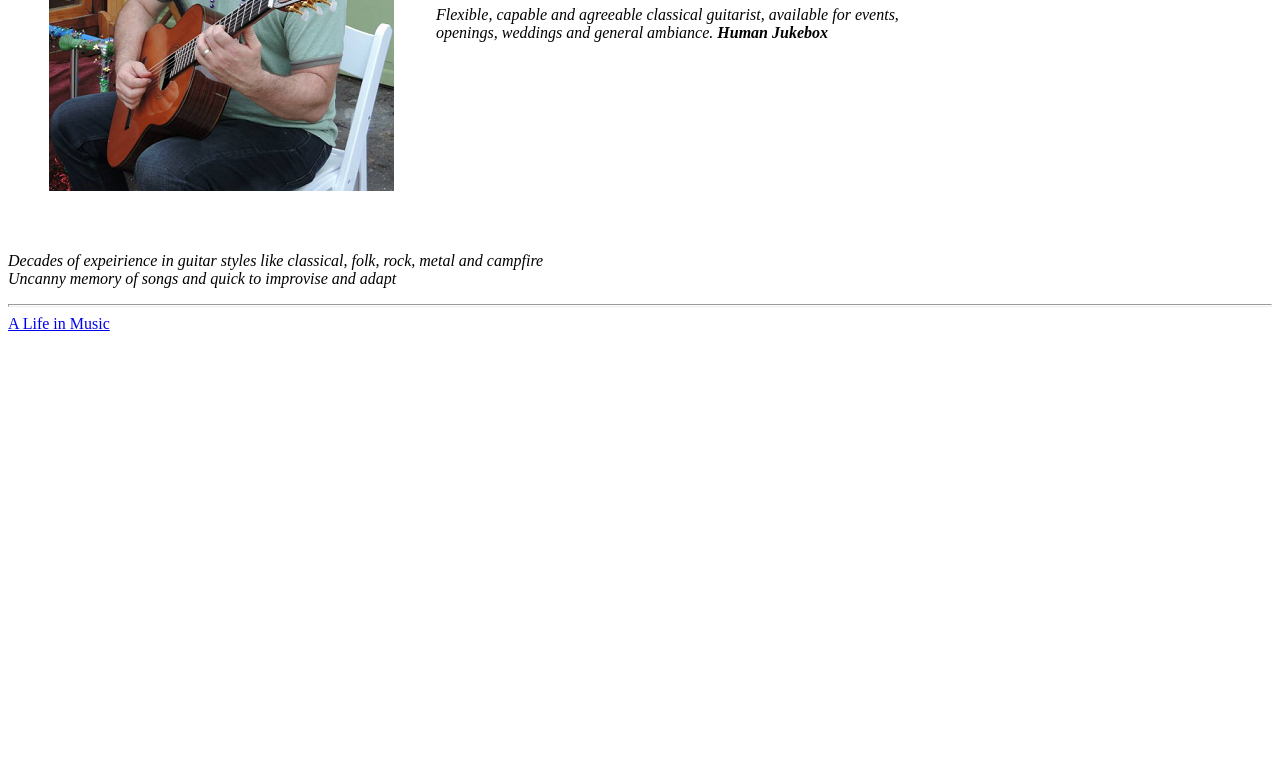
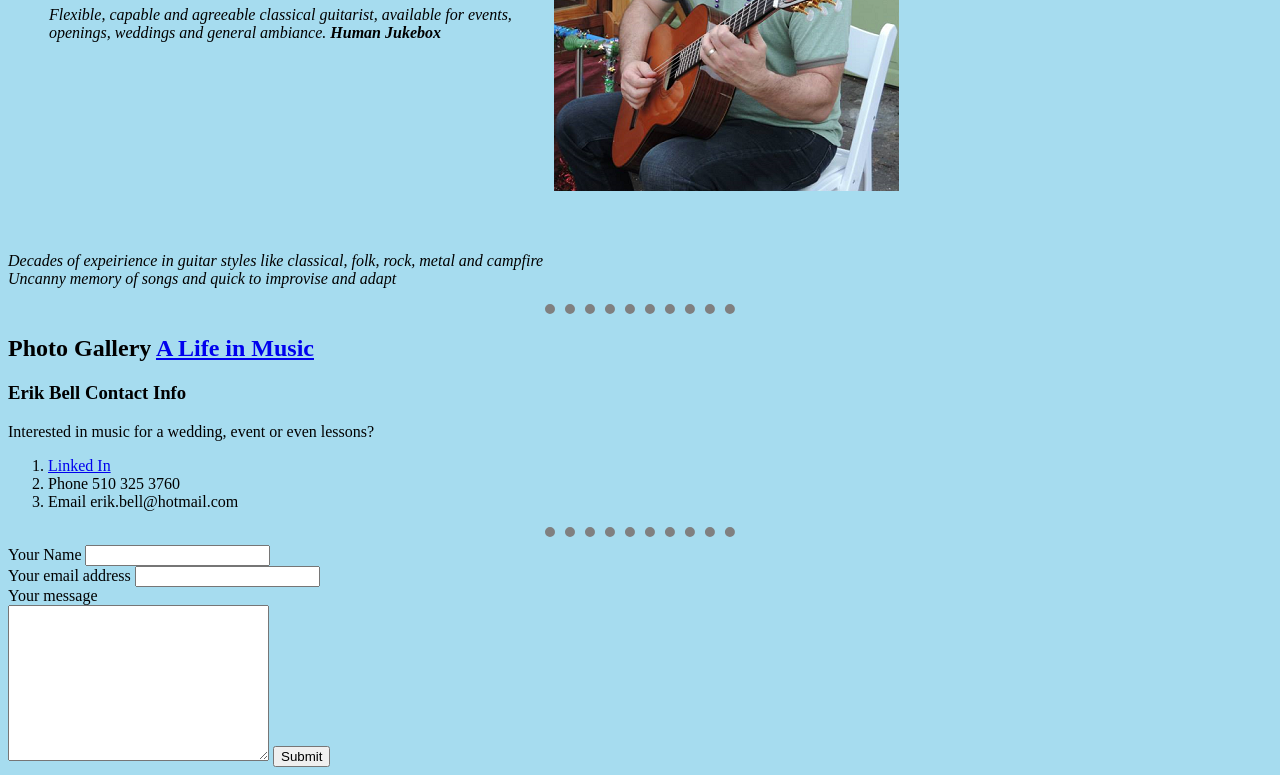
Before and after one commit to ErikTBell/Guitar, a plain HTML site: page index.html in a window 1280 px wide. Shown: the part 259-1034 px from the top of the page. Before the commit the page ends 800 px from the top, so only its background shows below. Drawn offline with Linux system fonts and the light colour scheme.

Commit message:
Add files via upload

```diff
--- a/index.html
+++ b/index.html
@@ -4,14 +4,23 @@
 <head>
   <meta charset="utf-8">
   <title>Guitar Music by Erik Bell</title>
+  <style>
+      body {
+        background-color: #a6dcef;
+      }
+      hr{
+        border-style:none;
+        border-top-style:dotted;
+        border-color:grey;
+        border-width: 10px;
+        width:15%;
+      }
+  </style>
 </head>
 
 <body>
   <table cellspacing="40">
     <tr>
-  <td>
-  <img src="images/mardi_gras.png" alt="Erik Plays Guitar At Party" />
-  </td>
   <td>
   <H1>Guitar Music by Erik Bell</H1>
   <p>
@@ -19,6 +28,9 @@
       <br />
       openings, weddings and general ambiance. <strong>Human Jukebox</strong></em>
   </p>
+  </td>
+  <td>
+  <img src="images/mardi_gras.png" alt="Erik Plays Guitar At Party" />
   </td>
   </tr>
     </table>
@@ -31,8 +43,34 @@
     </em>
   </p>
   <hr size="3" />
-  <a href="experience.html">A Life in Music</a>
+  <h2>Photo Gallery  <a href="experience.html">A Life in Music</a>
+  </h2>
+  <h3>Erik Bell Contact Info</h3>
+  Interested in music for a wedding, event or even lessons?
+  <ol>
+    <li>
+      <a href="https://www.linkedin.com/in/erik-t-bell">Linked In</a>
+    </li>
+    <li>
+      Phone 510 325 3760
+    </li>
+    <li>
+      Email erik.bell@hotmail.com
+    </li>
+  </ol>
+  <hr>
 
+
+  <form action="mailto:bell_erik@hotmail.com" method="post" enctype="text/plain">
+  <label>Your Name</label>
+  <input type="text" name="Yourname" value=""><br />
+  <label>Your email address</label>
+  <input type="email" name="Youremail" value=""><br />
+  <label>Your message</label><br />
+  <textarea name="Yourmessage" rows="10" cols="30"></textarea>
+  <input type="submit">
+
+  </form>
 
 
 </body>
```
Also changed, not shown: experience.html (+44 -6 lines), images/delicious_peter.png (added), images/electronics.png (added), images/gringo_davinci.png (added), images/keystone_days.png (added), images/log_mandolin.png (added), images/teenager.png (added), 1 other file.
